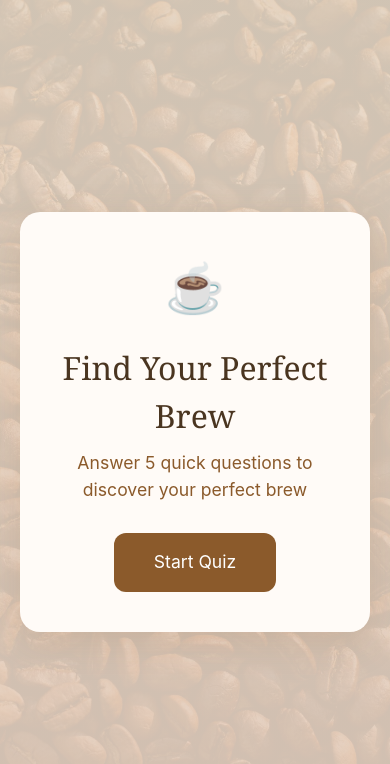
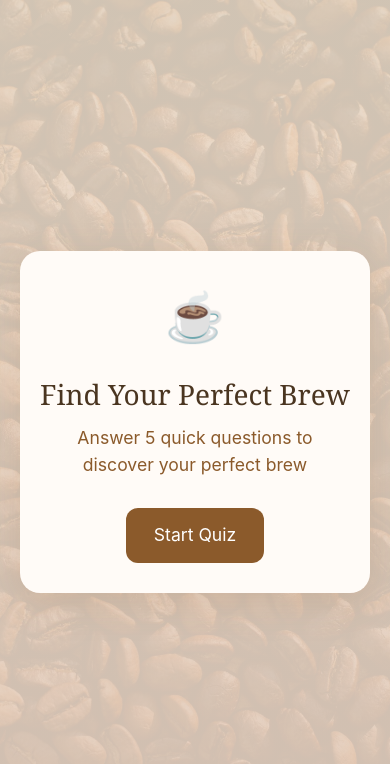
Before and after one commit to Pipena/coffee-personality-quiz-test, a Next.js app: page / in a window 390 px wide. Shown: the top 764 px of the page. Built offline with nearby package versions, Linux system fonts and the light colour scheme.

Commit message:
Improve mobile text sizes for better readability
Co-Authored-By: Claude Opus 4.5 <noreply@anthropic.com>

```diff
--- a/app/globals.css
+++ b/app/globals.css
@@ -216,3 +216,46 @@ body {
   font-size: 3rem;
   margin-bottom: 20px;
 }
+
+/* Mobile responsive styles */
+@media (max-width: 600px) {
+  .quiz-card {
+    padding: 30px 20px;
+  }
+
+  .quiz-title {
+    font-size: 1.75rem;
+  }
+
+  .quiz-subtitle {
+    font-size: 1.1rem;
+  }
+
+  .question-text {
+    font-size: 1.35rem;
+  }
+
+  .answer-option {
+    font-size: 1.1rem;
+    padding: 16px 18px;
+  }
+
+  .result-personality {
+    font-size: 1.75rem;
+  }
+
+  .result-tagline {
+    font-size: 1.15rem;
+  }
+
+  .result-coffee-name {
+    font-size: 1.35rem;
+  }
+
+  .share-button,
+  .retake-button,
+  .start-button {
+    font-size: 1.1rem;
+    padding: 14px 28px;
+  }
+}
```
